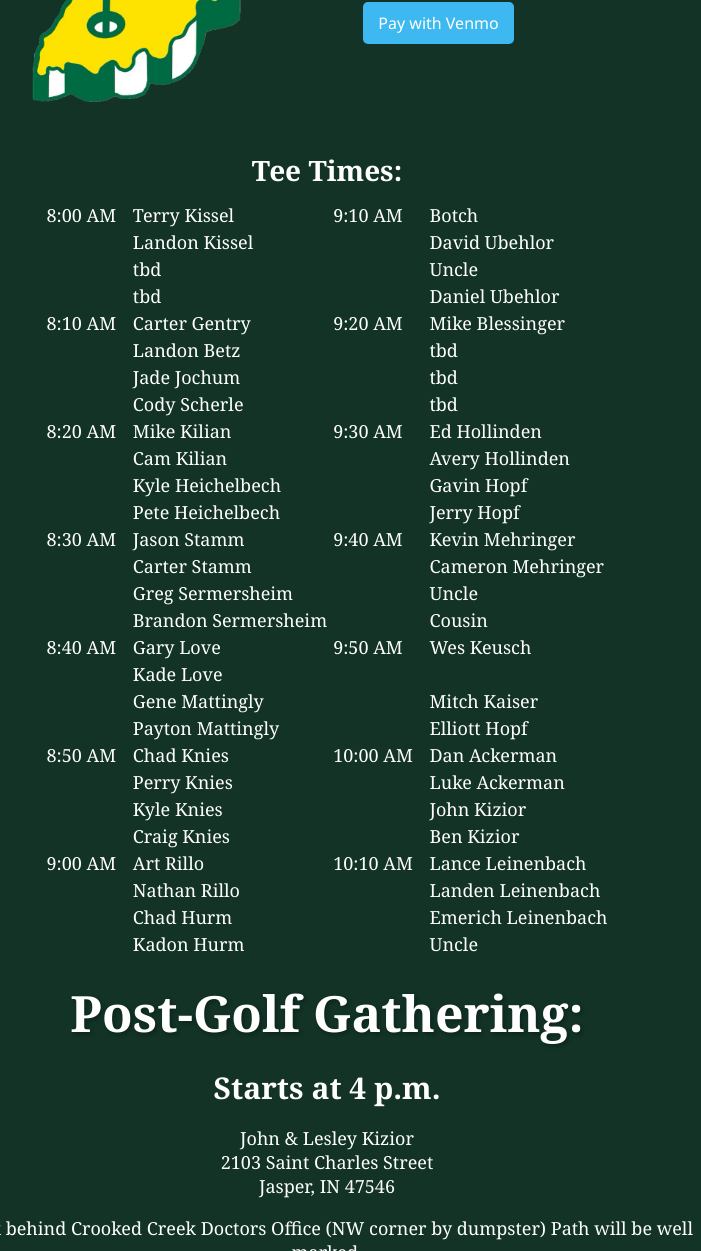
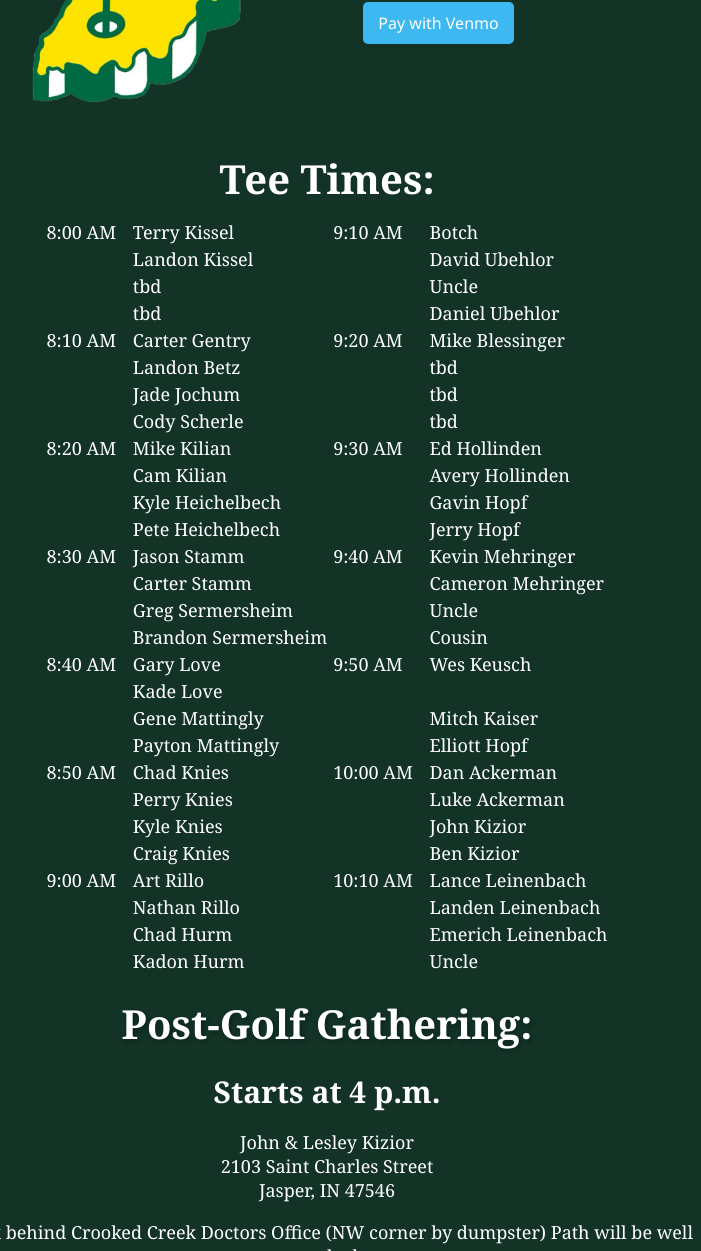
Before and after one commit to benkizior/golf_website, a plain HTML site: page golf/index.html in a window 1280 px wide. Shown: the part 607-1858 px from the top of the page, without its empty margins (313-1014 px from the left). Drawn offline with Linux system fonts and the light colour scheme.

Commit message:
heading sizing fixes

```diff
--- a/golf/index.html
+++ b/golf/index.html
@@ -2,6 +2,7 @@
 <html>
 
 <head>
+  <meta name="viewport" content="width=device-width, initial-scale=1" />
 <script async src="https://www.googletagmanager.com/gtag/js?id=G-9105MJWLP5"></script>
 <script>
   window.dataLayer = window.dataLayer || [];
@@ -60,10 +61,8 @@
         /* margin: 2px 5px; */
         border: none;
       }
-      .tableizer-table th {
-      }
     </style>
-    <h3>Tee Times:</h3>
+    <h3 class="tee-times">Tee Times:</h3>
     <table class="tableizer-table">
     <thead><tr class="tableizer-firstrow">
       <tbody>
--- a/golf/styles.css
+++ b/golf/styles.css
@@ -42,6 +42,7 @@ body {
     margin: 10px 0 10px;
     text-align: center;
   }
+
 
   .location {
     align-content: center;
@@ -91,8 +92,8 @@ text-align: center;
 margin: 20px;
 }
 
-.post-golf-gathering-title {
-font-size: 50px;
+.post-golf-gathering-title , .tee-times{
+font-size: 40px;
 }
 
 .centered-image {
```
